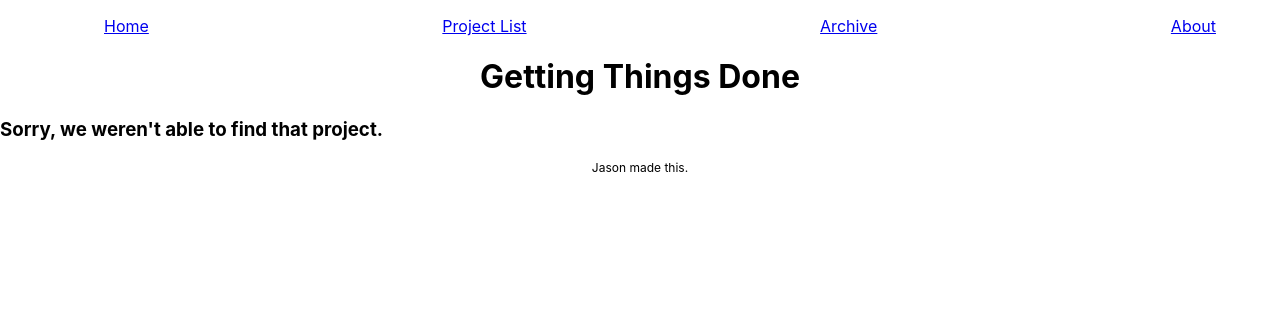
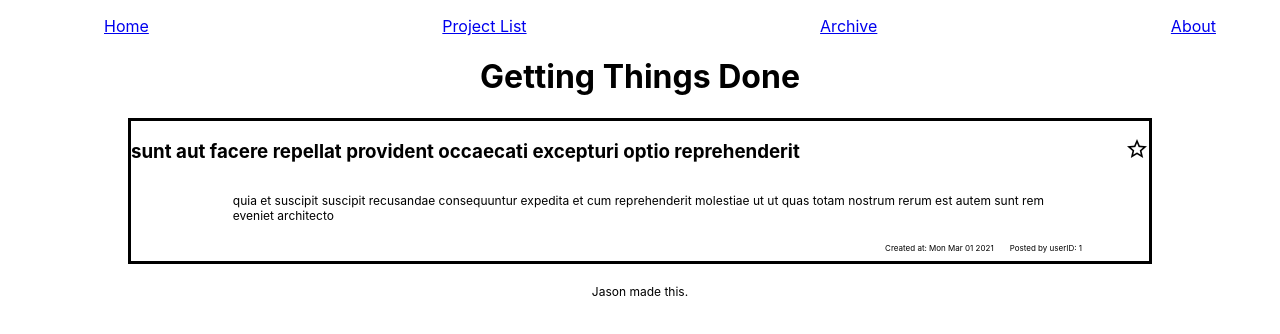
Before and after one commit to jallend1/gtdapp, a React (Create React App) app: page /projects/1 in a window 1280 px wide. Shown: the top 334 px of the page. Built offline with nearby package versions, Linux system fonts and the light colour scheme.

Commit message:
Completes functionality to display All Projects page, Archived Projects, and project with ID from URL

```diff
--- a/src/Components/Project.js
+++ b/src/Components/Project.js
@@ -2,14 +2,11 @@ const Project = (props) => {
   // If no ID passed, means Component is being loaded from URL and takes ID from that
   const id = props.id || parseInt(props.match.params.id);
   // If projects are loaded, but none match ID, throw an error
-  console.log(props.projects)
-  if(props.projects && props.projects.filter(project => project[id] === id).length === 0){
+  if(props.projects && !props.projects.find(project => project.id === id)){
     return <h3>Sorry, we weren't able to find that project.</h3>
   }
   else if (props.projects) {
-    console.log(props.projects.filter((project) => project.id === id));
-    console.log(id)
-    const project = props.projects.filter((project) => project.id === id)[0];
+    const project = props.projects.find((project => project.id === id));
     const createdAt = new Date();
     return (
       <div className="container">
@@ -35,7 +32,7 @@ const Project = (props) => {
   }
   // Loading screen while projects are retrieved
   else {
-    return <h3>Loading</h3>;
+    return <h3>Loading...</h3>;
   }
 };
 
```
